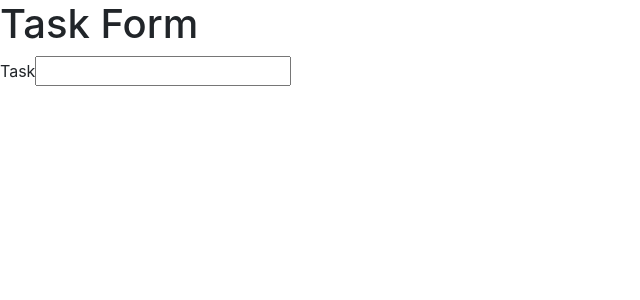
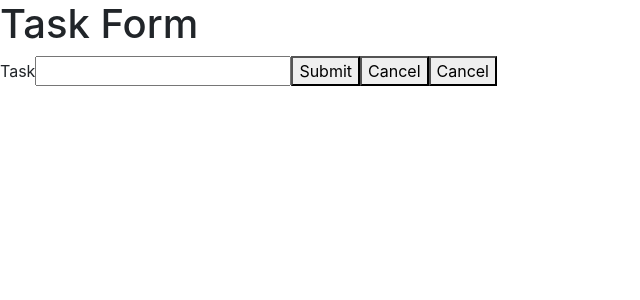
Before and after one commit to spettigrew/CRUD-todoList, a React (Create React App) app: page /addtask in a window 1280 px wide. Shown: the top 300 px of the page, without its empty margins (0-640 px from the left). Built offline with nearby package versions, Linux system fonts and the light colour scheme.

Commit message:
add task, submit and cancel buttons set up

```diff
--- a/src/components/App.js
+++ b/src/components/App.js
@@ -25,7 +25,7 @@ function App() {
         <div>
             <Switch>
                 <Route path='/addtask' render={props => <TaskForm {...props} setTasks={setTasks} tasks={tasks} />} />
-                <Route exact path='/' render={props => <TaskList {...props} tasks={tasks} />} />
+                <Route exact path='/' render={props => <TaskList {...props} tasks={tasks} />} setTasks={setTasks} />
             </Switch>
         </div>
     )
--- a/src/components/tasks/taskForm/TaskForm.js
+++ b/src/components/tasks/taskForm/TaskForm.js
@@ -17,12 +17,20 @@ function TaskForm({setTasks,tasks, history}) {
         history.push('/');
         // console.log(formValues);
     }
+
+    function handleCancel(){
+      history.push('/');
+    }
+
     return (
         <div>
          <h1>Task Form</h1>
          <form onSubmit={handleSubmit} >
          <label>Task</label>
          <input name='task' value={formValues.task} onChange={handleChange} />
+         <button type='submit'>Submit</button>
+         <button>Cancel</button>
+         <button onClick={handleCancel}>Cancel</button>
             </form>
         </div>
     )
--- a/src/components/tasks/taskList/Task.js
+++ b/src/components/tasks/taskList/Task.js
@@ -2,9 +2,9 @@ import React from 'react'
 
 function Task({ task }) {
     return (
-        <div>
-          <p>{task.task}</p>
-        </div>
+
+          <li>{task.task}</li>
+
     )
 }
 
--- a/src/components/tasks/taskList/TaskList.js
+++ b/src/components/tasks/taskList/TaskList.js
@@ -2,11 +2,13 @@ import React from 'react';
 import { NavLink } from 'react-router-dom';
 import Task from './Task'
 
-function TaskList({tasks}) {
+function TaskList({tasks, setTasks}) {
 
     return (
         <div>
-            {tasks.map(task => <Task key={task.id} task={task} />)}
+            <ul>
+                {tasks.map(task => <Task key={task.id} task={task} setTasks={setTasks} />)}
+            </ul>
         <button>
             <NavLink to='/addtask'>
                 Add Task
```
